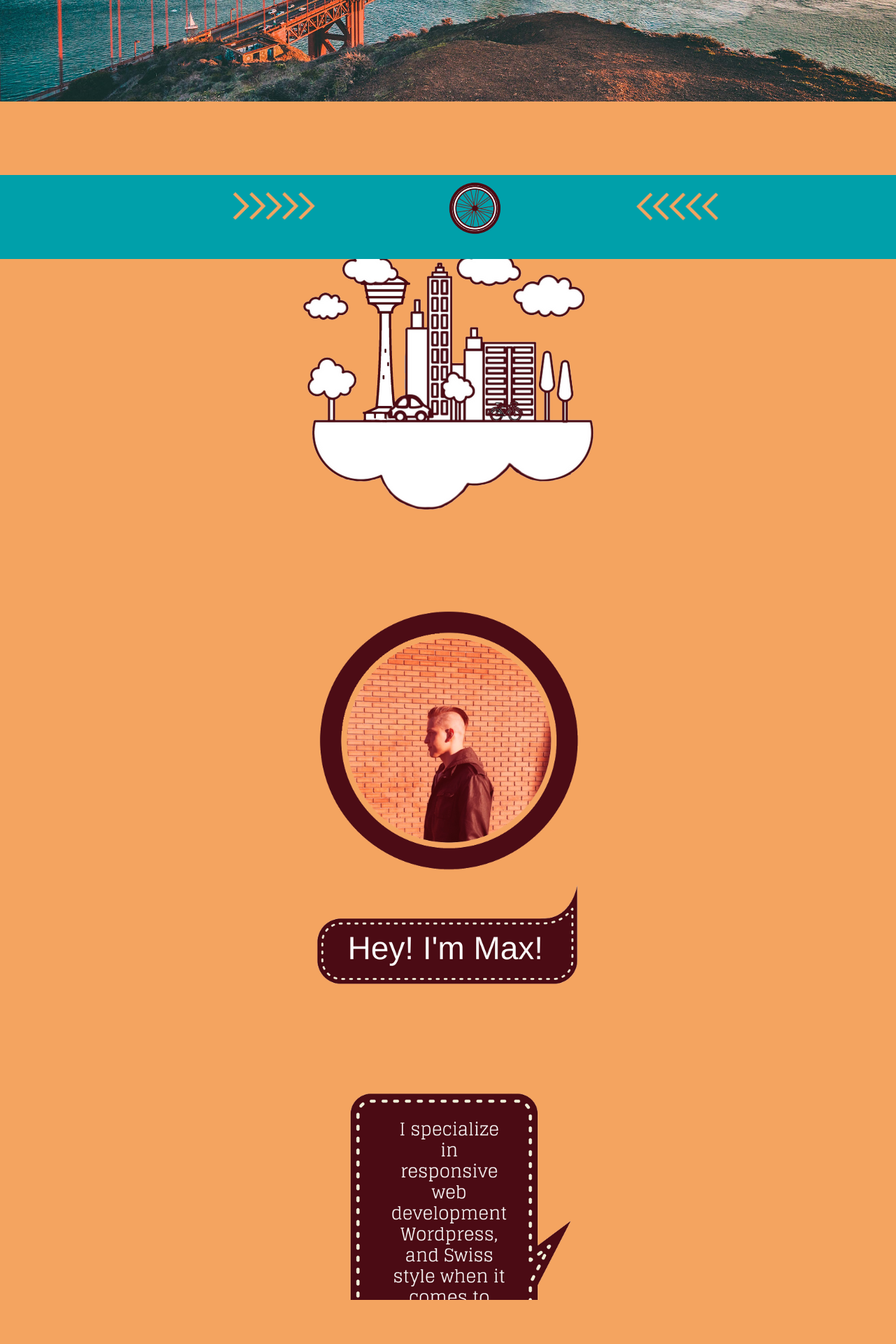
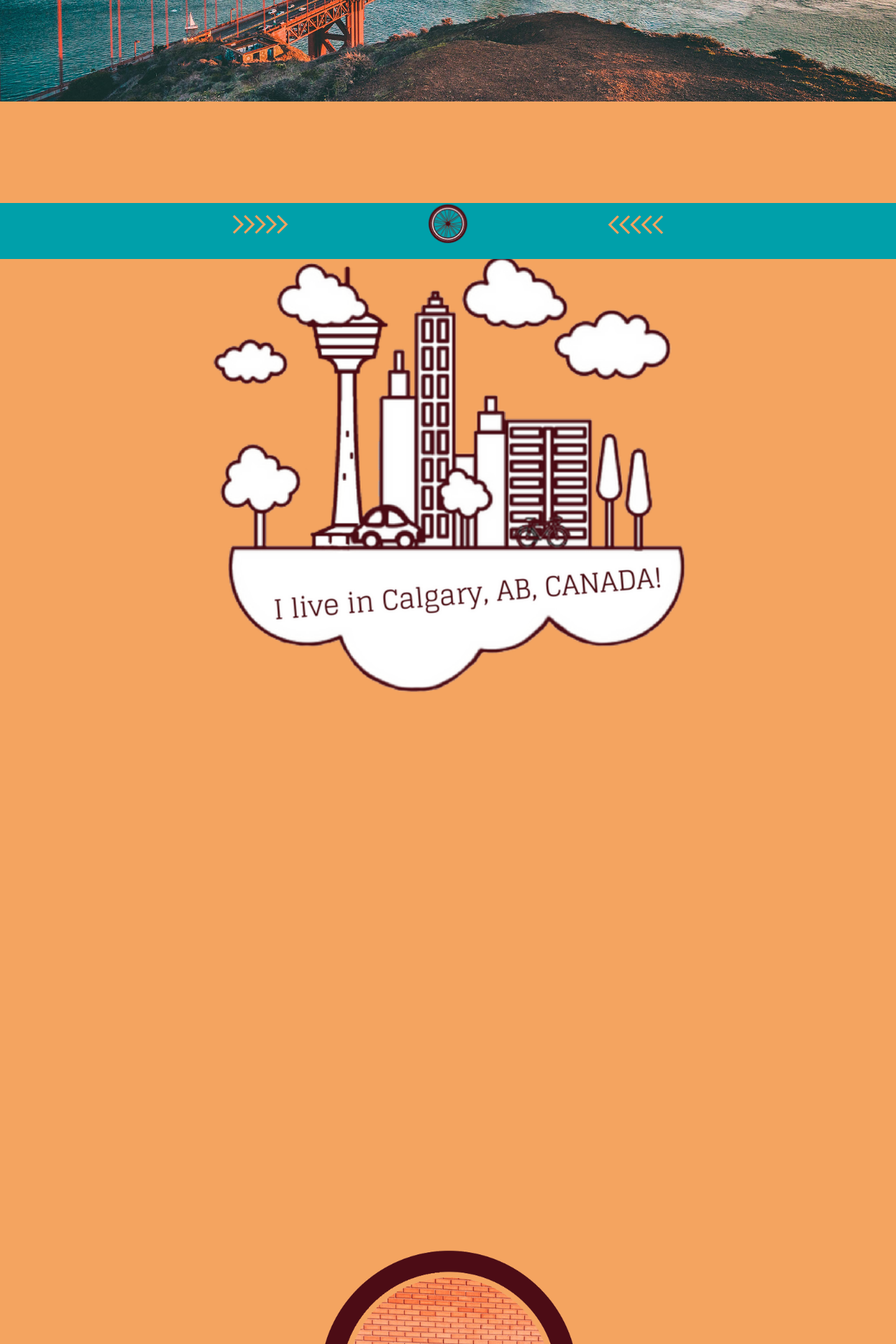
Before and after one commit to tuckcodes/max-halleran, a PHP site: page / in a window 1280 px wide. Shown: the part 430-2350 px from the top of the page at 70% size. Before the commit the page ends 2287 px from the top, so only its background shows below. Run offline with PHP 8.4, Linux system fonts and the light colour scheme; a stand-in replaces the project's code that opens the database connection; some libraries are stand-ins or nearby versions.

Commit message:
added floating city calgary with text

```diff
--- a/public_html/css/style.css
+++ b/public_html/css/style.css
@@ -1,51 +1,56 @@
 body {
 	background-color: sandybrown;
 	overflow-x: hidden;
+	overflow-y: hidden;
 }
 #city {
 	display: block;
-	margin: 55% 50% 10% 30%;
-	width: 40%;
+	margin-top: 55%;
+	margin-bottom: 55%;
+	margin-right: auto;
+	margin-left: auto;
+	width: 55%;
 }
 
 #leftarrow {
 	display: inline-block;
-	margin: 5% 40% 0% 80%;
-	width: 30%
+	margin: 3.5% 40% 0% 80%;
+	width: 20%
 }
 
 #rightarrow {
 	display: inline-block;
-	margin: 5% 90% 0% 10%;
-	width: 30%
+	margin: 3.5% 100% 0% 0%;
+	width: 20%
 }
 
 #max {
 	display: block;
 	margin: auto;
+	margin-top: 5%;
 	width: 30%;
 }
 
 #intromax {
 	display: block;
-	margin: 0% 0% 10% 0%;
-	width: 30%;
+	margin: 0% 0% 5% 0%;
+	width: 20%;
 	margin-left: auto;
 	margin-right: auto;
 }
 
 #description {
 	display: block;
-	margin: 0% 0% 10% 0%;
-	width: 30%;
+	margin: 5% 0% 0% 0%;
+	width: 40%;
 	margin-left: auto;
 	margin-right: auto;
 }
 
 #skills {
 	display: block;
-	margin: 0% 0% 10% 0%;
-	width: 30%;
+	margin: 5% 0% 5% 0%;
+	width: 40%;
 	margin-left: auto;
 	margin-right: auto;
 }
@@ -53,13 +58,15 @@ body {
 #contactme {
 	display: block;
 	margin: auto;
-	width: 30%;
+	width: 10%;
 }
 
 #contact-form {
 	display: block;
 	margin: auto;
-	width: 50%;
+	margin-bottom: 40%;
+	height: 10%;
+	width: 40%;
 }
 
 .parallax {
@@ -84,9 +91,11 @@ h2 {
 
 #bike {
 	display: block;
-	height: 20%;
-	width: 20%;
-	margin: 2% 50% 0% 50%;
+	height: 15%;
+	width: 15%;
+	margin: 0% 50% 0% 50%;
+	margin-left: auto;
+	margin-right: auto;
 	text-align: center;
 	-webkit-animation: spin 4s linear infinite;
 	-moz-animation: spin 4s linear infinite;
@@ -96,13 +105,8 @@ h2 {
 @-webkit-keyframes spin { 100% { -webkit-transform: rotate(360deg); } }
 @keyframes spin { 100% { -webkit-transform: rotate(360deg); transform:rotate(360deg); } }
 
-#bike {
-
-}
-
-
 #output-area {
-	margin: 0% 0% 10% 0%;
+	margin: auto;
 }
 
 #maxlogo {
@@ -129,7 +133,7 @@ h2 {
 
 #footer {
 	position: fixed;
-	height: 15%;
+	height: 10%;
 	bottom: 0;
 	width: 100%;
 	background: #00a0aa;
@@ -148,3 +152,11 @@ h2 {
 	outline: none;
 
 }
+
+#waypoint-bottom {
+	font-family: sans-serif;
+	margin-top: 25%;
+	margin-bottom: 60%;
+	margin-right: auto;
+	margin-left: auto;
+}
--- a/public_html/index.php
+++ b/public_html/index.php
@@ -74,13 +74,14 @@
 						<img src="images/maxlogo2.png" alt="maxlogo" id="maxlogo">
 					</div>
 				</div>
+
 				<div class="row">
 					<div class="col-md-12">
-						<div id="waypoint-1" class="animated">
+						<div id="waypoint-1" class="animated waypoint text-right">
 							<img src="images/floatingcitycalgary.png" id="city"/>
-							<div>
-							</div>
-						</div>
+						<div>
+					</div>
+				</div>
 
 						<div class="row">
 							<div class="col-md-12">
@@ -177,6 +178,13 @@
 							</div>
 						</div>
 
+						<div class="container-fluid">
+							<div class="row" id="waypoint-bottom">
+								<div class="col-md-12">
+									<h2>Thank You!</h2>
+								</div>
+							</div>
+						</div>
 
 						<footer class="fixed-to-bottom" id="footer">
 							<div class="container-fluid">
--- a/public_html/js/custom-waypoints.js
+++ b/public_html/js/custom-waypoints.js
@@ -26,7 +26,7 @@ $(document).ready(function() {
 		// section 1
 		$("#waypoint-1").waypoint(function() {
 			// remove opacity-0 class, add Animate.css class to animate into view
-			$("#waypoint-1").removeClass("opacity-0").addClass("bounceInUp");
+			$("#waypoint-1").removeClass("opacity-0").addClass("fadeInUp");
 		}, {offset: "50%"});
 
 		// section 2
```
Also changed, not shown: public_html/images/floatingcitycalgary.png.
